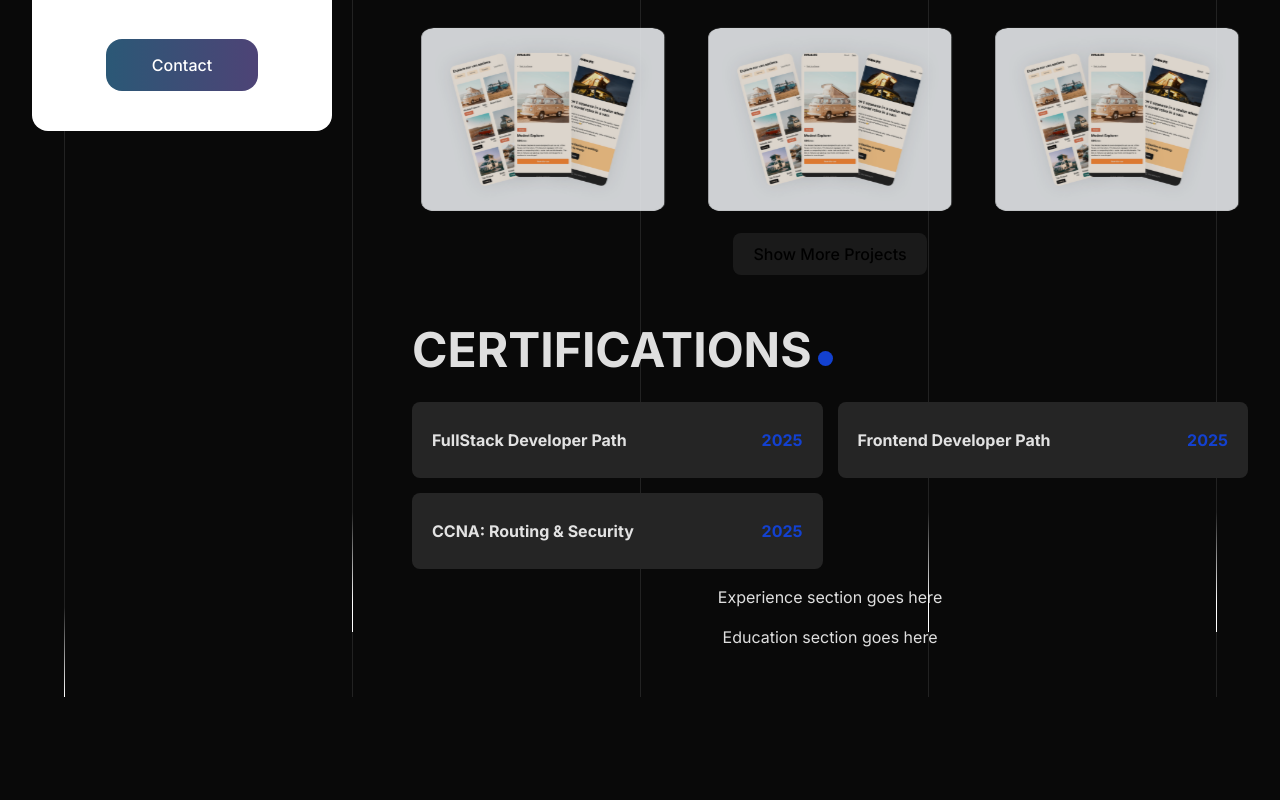
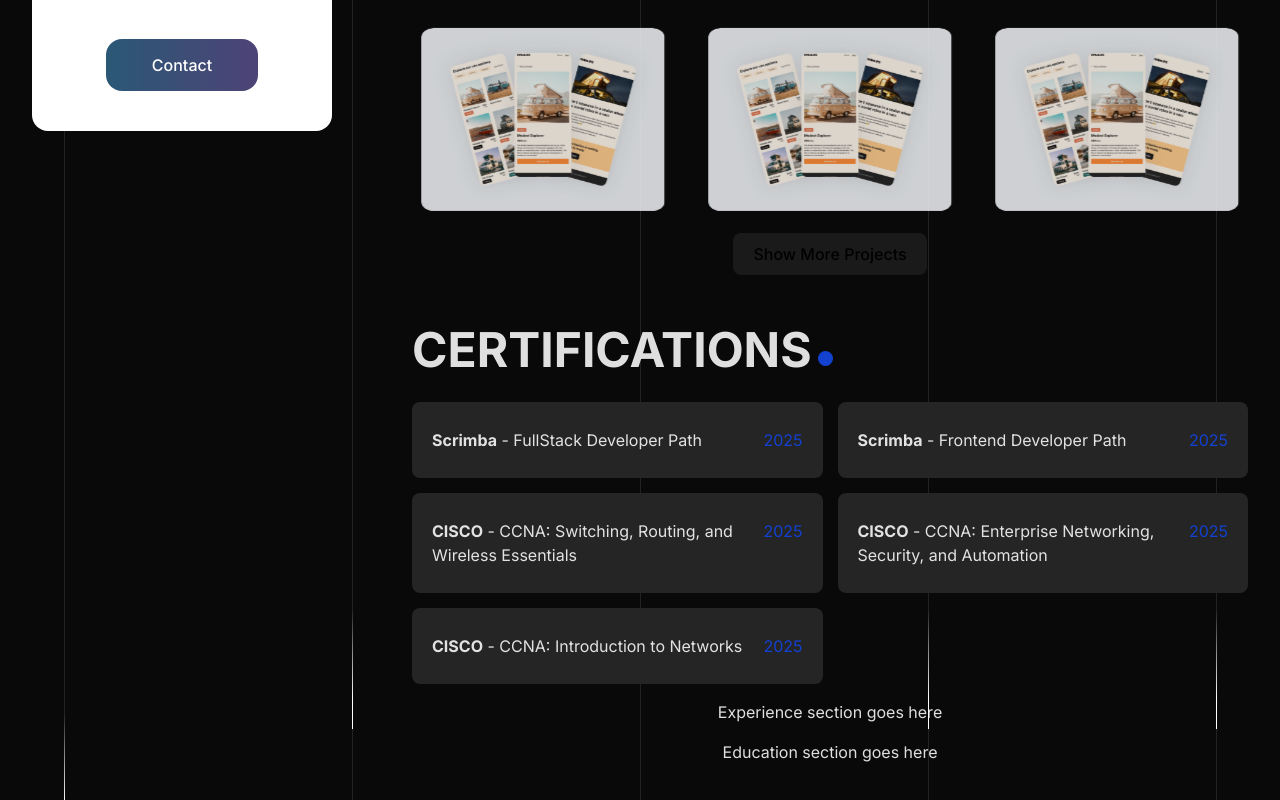
Before and after one commit to jcf-junior/jcf-junior.github.io, a React (Vite) app: page / in a window 1280 px wide. Shown: the part 506-1306 px from the top of the page. Before the commit the page ends 1203 px from the top, so only its background shows below. Built offline with nearby package versions, Linux system fonts and the light colour scheme.

Commit message:
Completed Certifications, improved logic and separated data from rendering

```diff
--- a/src/components/Home/Certifications/Certification.jsx
+++ b/src/components/Home/Certifications/Certification.jsx
@@ -1,11 +1,13 @@
-export default function Certification({title, date, ...rest}) {
+export default function Certification({issuer, title, date, link, ...rest}) {
 
     return (
         <>
-            <div className="certification">
-                <p className="certification-title">{title}</p>
-                <p className="certification-date">{date}</p>
-            </div>
+            <a href={link} target='_blank'>
+                <div className="certification">
+                    <p className="certification-title"><span>{issuer}</span> - {title}</p>
+                    <p className="certification-date">{date}</p>
+                </div>
+            </a>
         </>
     )
 }
--- a/src/components/Home/Certifications/Certifications.jsx
+++ b/src/components/Home/Certifications/Certifications.jsx
@@ -1,13 +1,19 @@
 import Certification from "./Certification";
+import { certificationsData } from "../../../data/certificationsData";
 
 export default function Certifications() {
+
     return (
         <>
             <h2>Certifications</h2>
             <div className="certifications-container">
-                <Certification title='FullStack Developer Path' date="2025"/>
-                <Certification title='Frontend Developer Path' date="2025"/>
-                <Certification title='CCNA: Routing & Security' date="2025"/>
+                {
+                    certificationsData.map((cert, index) => {
+                        return(
+                            <Certification key={index} issuer={cert.issuer} title={cert.title} date={cert.date} link={cert.link}/>
+                        )
+                    })
+                }
             </div>
         </>
     )
--- /dev/null
+++ b/src/data/certificationsData.js
@@ -0,0 +1,33 @@
+export const certificationsData = [
+        {
+            issuer: 'Scrimba',
+            title: 'FullStack Developer Path',
+            date: '2025',
+            link: ''
+        },
+        {
+            issuer: 'Scrimba',
+            title: 'Frontend Developer Path',
+            date: '2025',
+            link: ''
+        },
+        {
+            issuer: 'CISCO',
+            title: 'CCNA: Switching, Routing, and Wireless Essentials',
+            date: '2025',
+            link: 'https://www.credly.com/badges/20166f1e-f38d-4b2b-8077-b295057ec484'
+        },
+        {
+            issuer: 'CISCO',
+            title: 'CCNA: Enterprise Networking, Security, and Automation',
+            date: '2025',
+            link: 'https://www.credly.com/badges/b241aa64-2a4a-4c5d-9331-035f206a3871'
+        },
+        {
+            issuer: 'CISCO',
+            title: 'CCNA: Introduction to Networks',
+            date: '2025',
+            link: 'https://www.credly.com/badges/8d93216a-b35a-4a71-b3bf-f148855b7357'
+        },
+
+    ]
--- a/src/index.css
+++ b/src/index.css
@@ -22,12 +22,7 @@
 }
 
 a {
-  font-weight: 500;
-  color: #646cff;
-  text-decoration: inherit;
-}
-a:hover {
-  color: #535bf2;
+  all: unset;
 }
 
 body {
@@ -394,7 +389,7 @@ h2::after {
   height: 100%;
 
   color: #ffffff;
-  font-weight: bold;
+  /* font-weight: bold; */
   display: none;
 
   display: flex;
@@ -408,7 +403,7 @@ h2::after {
 
   transform: translateY(200px);
   opacity: 0;
-  transition: all 0.5s ease;
+  transition: all 0.2s ease;
 }
 
 .project-container p {
@@ -454,6 +449,7 @@ h2::after {
 .certification {
   display: flex;
   justify-content: space-between;
+  gap: 15px;
 
   background-color: #252525;
   border-radius: 8px;
@@ -461,9 +457,10 @@ h2::after {
   padding: 10px 20px;
   width: 1fr;
 
-  font-weight: bold;
+  font-size: 1rem;
+  /* font-weight: bold; */
   position: relative;
-
+  text-align: left;
   cursor: pointer;
 }
 
@@ -489,6 +486,9 @@ h2::after {
   filter: blur(5px);
 }
 
+.certification-title span {
+  font-weight: bold;
+}
 .certification-date {
   color: var(--highlightColor);
 }
```
Also changed, not shown: 1 other file (tests, documents, lock files or other folders).
